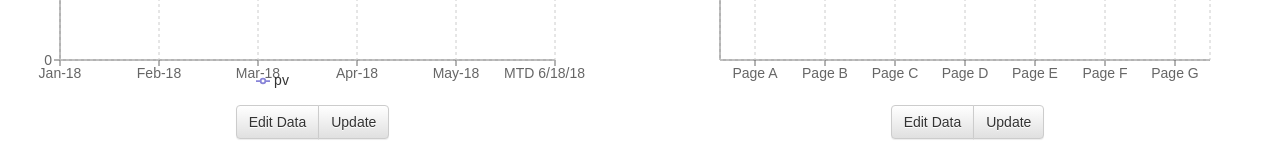
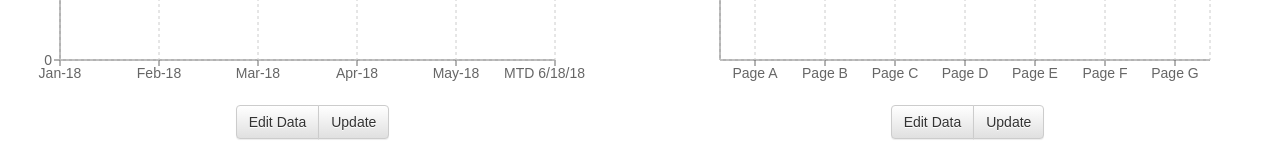
Before and after one commit to chrisacciai/dashboard, a React (Create React App) app: page / in a window 1280 px wide. Shown: the part 397-557 px from the top of the page. Built offline with nearby package versions, Linux system fonts and the light colour scheme.

Commit message:
clean up

```diff
--- a/src/Chart1.js
+++ b/src/Chart1.js
@@ -1,5 +1,5 @@
 import React, { Component } from 'react';
-import {LineChart, Line, XAxis, YAxis, CartesianGrid, Tooltip, ReferenceLine, Legend} from 'recharts';
+import {LineChart, Line, XAxis, YAxis, CartesianGrid, Tooltip, ReferenceLine} from 'recharts';
 import {Button} from 'react-bootstrap';
 import {ButtonGroup} from 'react-bootstrap';
 
@@ -46,7 +46,6 @@ export default class Chart1 extends Component {
             <Tooltip/>
             <ReferenceLine y={96} stroke="blue" strokeDasharray="3 3" />
             <Line type="monotone" dataKey="pv" stroke="#8884d8" activeDot={{r: 8}}/>
-            <Legend margin={{ top: 60, left: 0, right: 0, bottom: 0 }}/>
             </LineChart>
             </p>
             <p style={ hidden }>Edit Data Here...</p>
```
